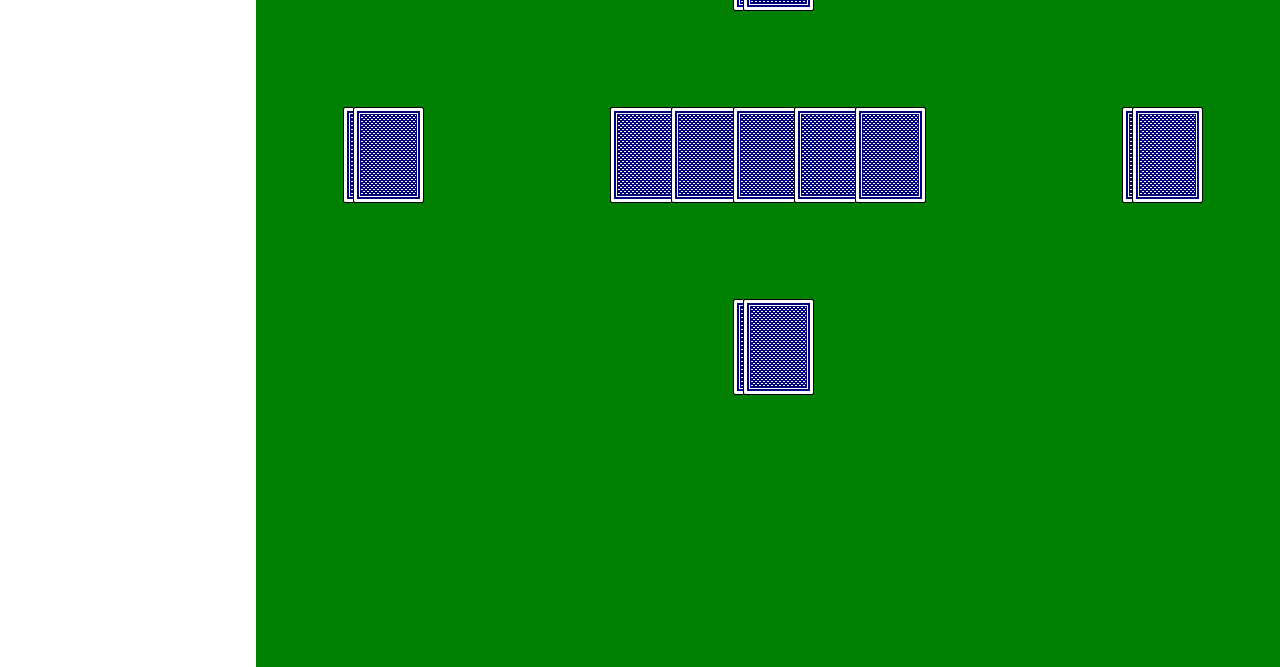
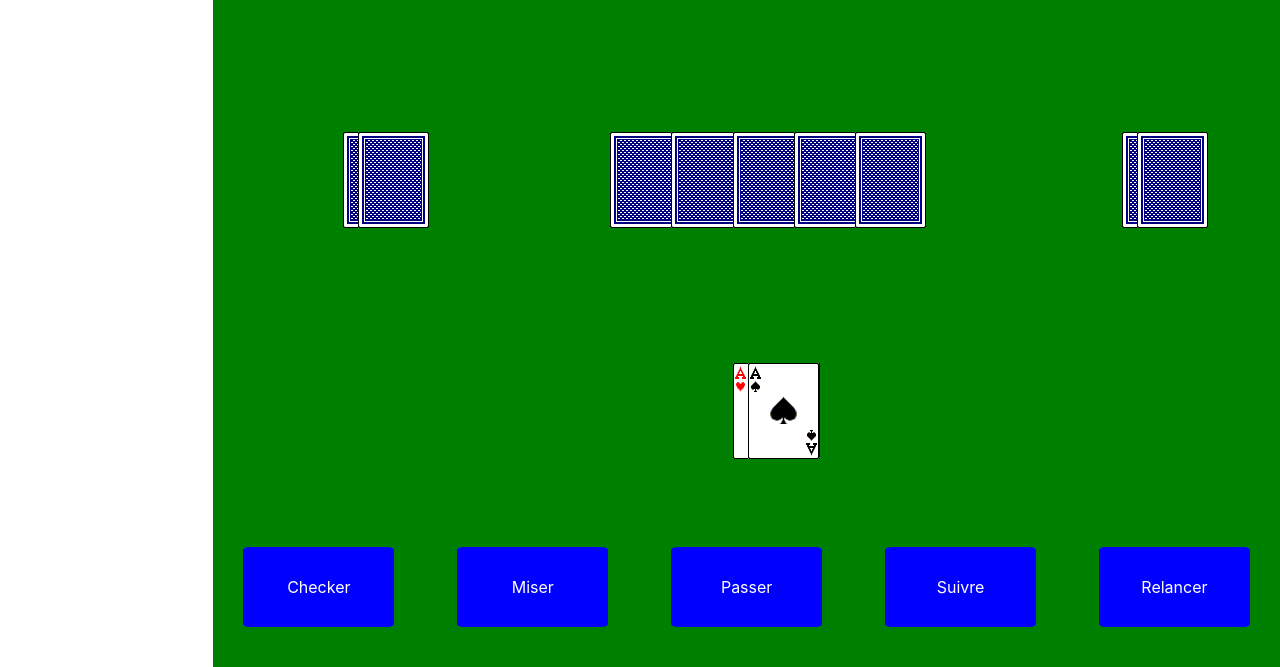
Before and after one commit to info-telecom-strasbourg/ps-poker, a website: page client/room.html in a window 1280 px wide. Shown: the part 133-800 px from the top of the page. Drawn offline with nearby package versions, Linux system fonts and the light colour scheme; files that its build step writes are made by us from their sources.

Commit message:
add buttons

```diff
--- a/client/room.html
+++ b/client/room.html
@@ -19,7 +19,17 @@
         <div id="score">
 
         </div>
-        <div id="board">
+        <div id="board" style="display: flex; flex-direction: column; width: 100%;">
+            <div id="cards-content" style="height: 85%;">
+
+            </div>
+            <div id="actions" style="height: 15%; display: flex; justify-content: space-between; margin: 0 30px;">
+                <button class="action">Checker</button>
+                <button class="action">Miser</button>
+                <button class="action">Passer</button>
+                <button class="action">Suivre</button>
+                <button class="action">Relancer</button>
+            </div>
         </div>
     </div>
 
@@ -28,34 +38,31 @@
 
 <script type="text/javascript">
     var nbPlayers = 4;
-    var widthCard = 71, heightCard = 96;
-    var board = document.getElementById('board');
+    var widthCard = 71,
+        heightCard = 96;
+    var cardsContent = document.getElementById('cards-content');
 
-    function drawCards(x, y, eps = 0)
-    {
-        board.insertAdjacentHTML('beforeend', "<img src='/img/cards/back.png' alt='Back of the card' style='position: absolute; top: calc(" + y + "% - " + heightCard/2 + "px); left: calc(" + (20+0.8*x) + "% - " + (widthCard/2 - eps) + "px);'>");
+    function drawCard(x, y, card, eps = 0) {
+        cardsContent.insertAdjacentHTML('beforeend', "<img src='/img/cards/" + card + ".png' alt='Back of the card' style='position: absolute; top: calc(" + 0.85 * y + "% - " + heightCard / 2 + "px); left: calc(" + (20 + 0.8 * x) + "% - " + (widthCard / 2 - eps) + "px);'>");
     }
 
-    function drawDoubleCards(x, y)
-    {
-        drawCards(x, y);
-        drawCards(x, y, 10);
+    function drawDoubleCards(x, y, card1, card2) {
+        drawCard(x, y, card1);
+        drawCard(x, y, card2, 15);
     }
 
-    if (nbPlayers == 4)
-    {
-        drawDoubleCards(50, 12);
-        drawDoubleCards(50, 60);
-        drawDoubleCards(12, 36);
-        drawDoubleCards(88, 36);
+    if (nbPlayers == 4) {
+        drawDoubleCards(50, 12, "back", "back");
+        drawDoubleCards(50, 80, "Ah", "As");
+        drawDoubleCards(12, 46, "back", "back");
+        drawDoubleCards(88, 46, "back", "back");
 
-        drawCards(38, 36);
-        drawCards(44, 36);
-        drawCards(50, 36);
-        drawCards(56, 36);
-        drawCards(62, 36);
+        drawCard(38, 46, "back");
+        drawCard(44, 46, "back");
+        drawCard(50, 46, "back");
+        drawCard(56, 46, "back");
+        drawCard(62, 46, "back");
     }
-
 </script>
 
 
--- a/public/room.css
+++ b/public/room.css
@@ -8,3 +8,12 @@
     width: 20%;
     height: 100%;
 }
+
+.action {
+    width: 15%;
+    height: 80px;
+    border-radius: 4%;
+    background-color: blue;
+    color: white;
+    border: none;
+}
```
